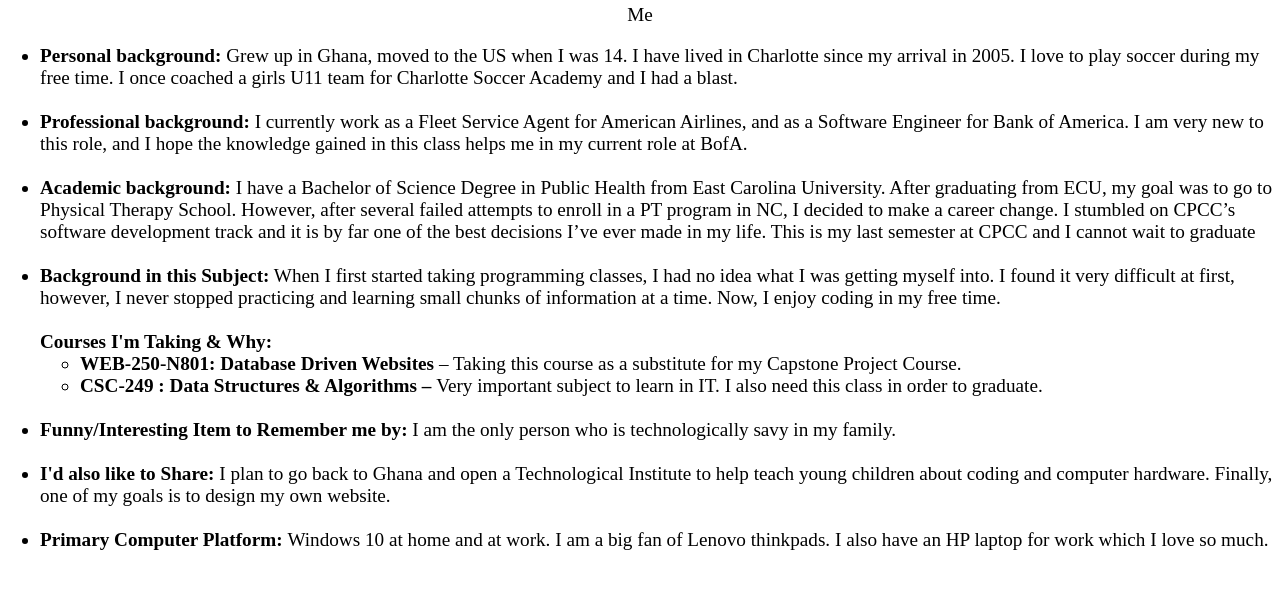
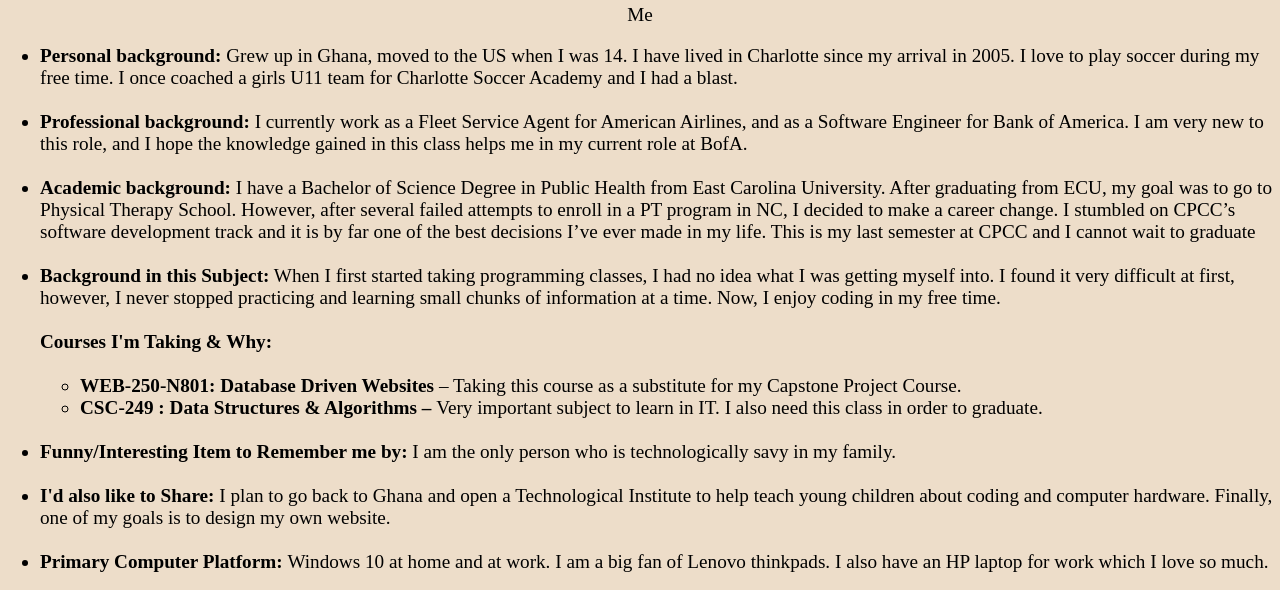
Before and after one commit to SunOfGad/SunOfGad.github.io, a PHP site: page /introduction.html in a window 1280 px wide. Shown: the part 485-1075 px from the top of the page. Run offline with PHP 8.4, Linux system fonts and the light colour scheme.

Commit message:
minor fix in intro

```diff
--- a/web250/introduction.html
+++ b/web250/introduction.html
@@ -53,6 +53,7 @@
             <strong>Courses I'm Taking & Why: </strong>
             <br>
             <ul>
+                <br>
                 <li><strong>WEB-250-N801: Database Driven Websites </strong>–
                 Taking this course as a substitute for my Capstone Project Course. </li>
                 <li><strong>CSC-249 : Data Structures & Algorithms – </strong>  Very important subject to learn in IT.
--- a/web250/styles/default.css
+++ b/web250/styles/default.css
@@ -186,4 +186,5 @@ body {
   margin: 0;
   padding: 0;
   font-size: 1.2rem;
+  background-color: rgb(237, 221, 201);
 }
```
